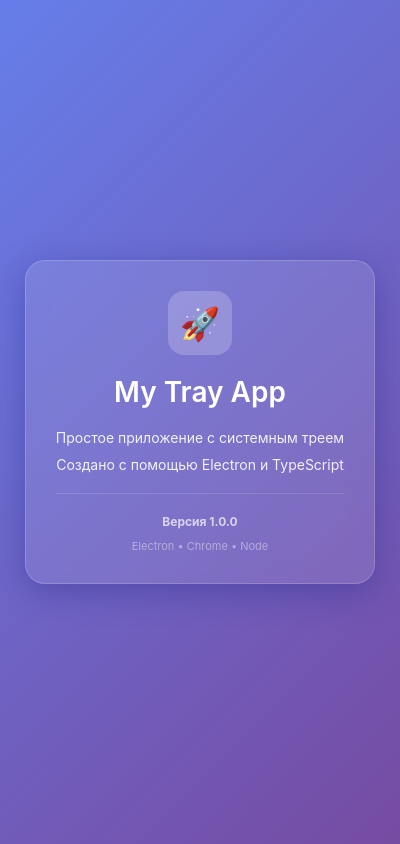
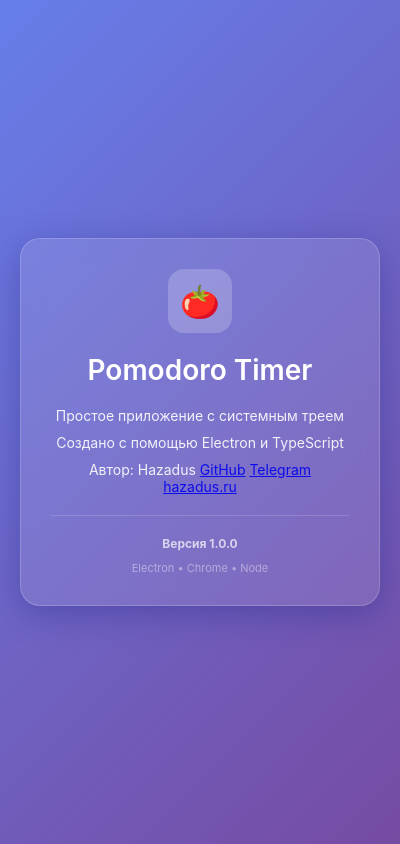
Before and after one commit to hazadus/electron-pomodoro, an Electron app: page src/about.html in a window 400 px wide. Drawn offline with Linux system fonts and the light colour scheme.

Commit message:
feat: обновить интерфейс и описание приложения
- Изменено название приложения на "Pomodoro Timer"
- Обновлена иконка в `about.html` на 🍅
- Добавлены ссылки на GitHub, Telegram и сайт автора в `about.html`
- Увеличена высота окна "О программе" до 400px
- Обновлена подсказка для трея на "Pomodoro Timer"
- Добавлен эмодзи 🍅 в заголовок `README.md`

```diff
--- a/src/about.html
+++ b/src/about.html
@@ -70,10 +70,16 @@
 </head>
 <body>
     <div class="container">
-        <div class="icon">🚀</div>
-        <h1>My Tray App</h1>
+        <div class="icon">🍅</div>
+        <h1>Pomodoro Timer</h1>
         <p>Простое приложение с системным треем</p>
         <p>Создано с помощью Electron и TypeScript</p>
+        <p>
+            Автор: Hazadus
+            <a href="https://github.com/hazadus" target="_blank">GitHub</a>
+            <a href="https://t.me/hazadus" target="_blank">Telegram</a>
+            <a href="https://hazadus.ru" target="_blank">hazadus.ru</a>
+        </p>
 
         <div class="version">
             <strong>Версия 1.0.0</strong>
--- a/src/main.ts
+++ b/src/main.ts
@@ -22,7 +22,7 @@
 
   aboutWindow = new BrowserWindow({
     width: 400,
-    height: 300,
+    height: 400,
     title: 'О программе',
     resizable: false,
     minimizable: false,
@@ -54,7 +54,7 @@
   tray = new Tray(icon);
 
   // Устанавливаем подсказку
-  tray.setToolTip('My Tray App');
+  tray.setToolTip('Pomodoro Timer');
 
   // Создаём контекстное меню
   const contextMenu = Menu.buildFromTemplate([
```
Also changed, not shown: README.md.
